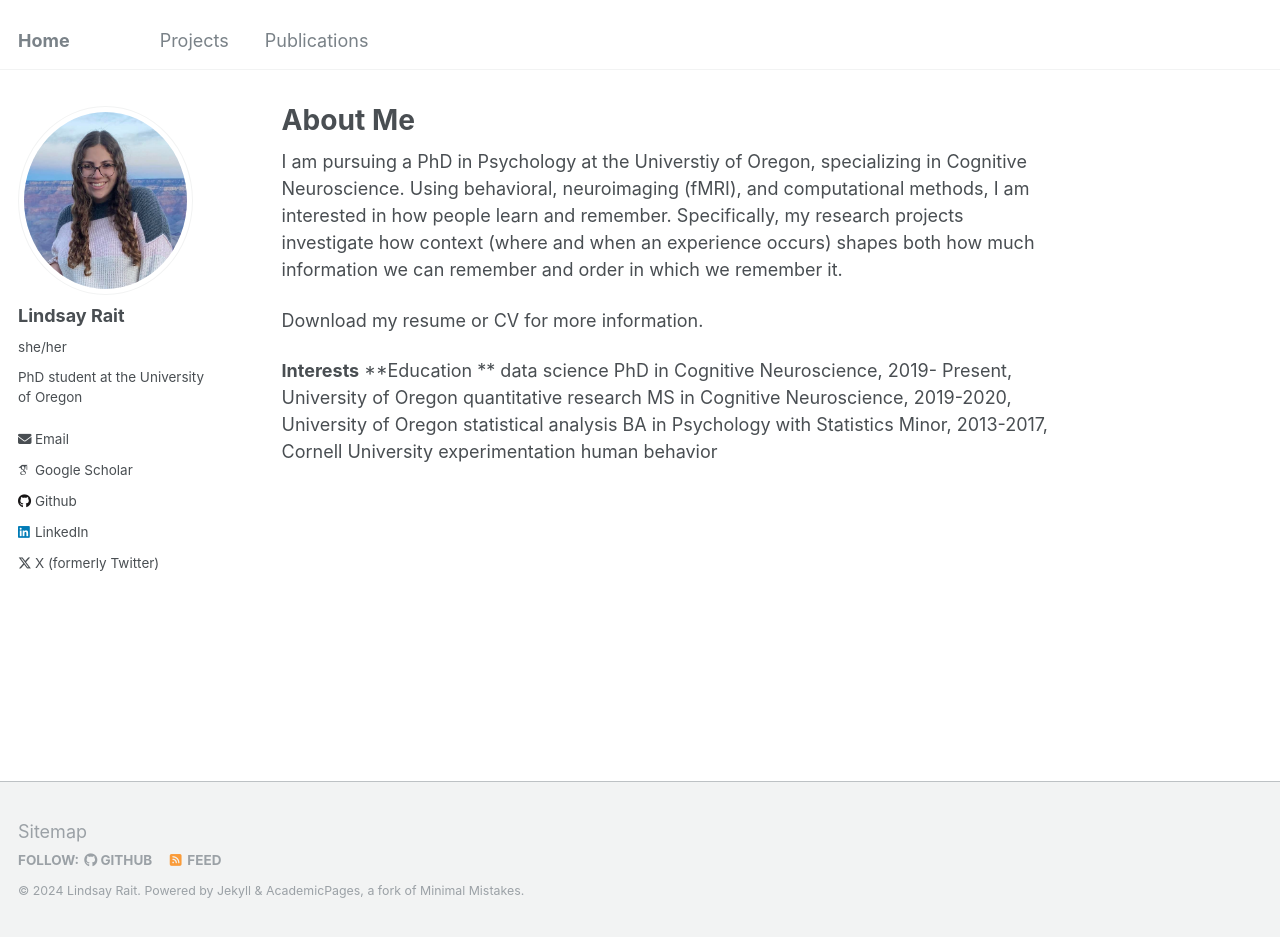
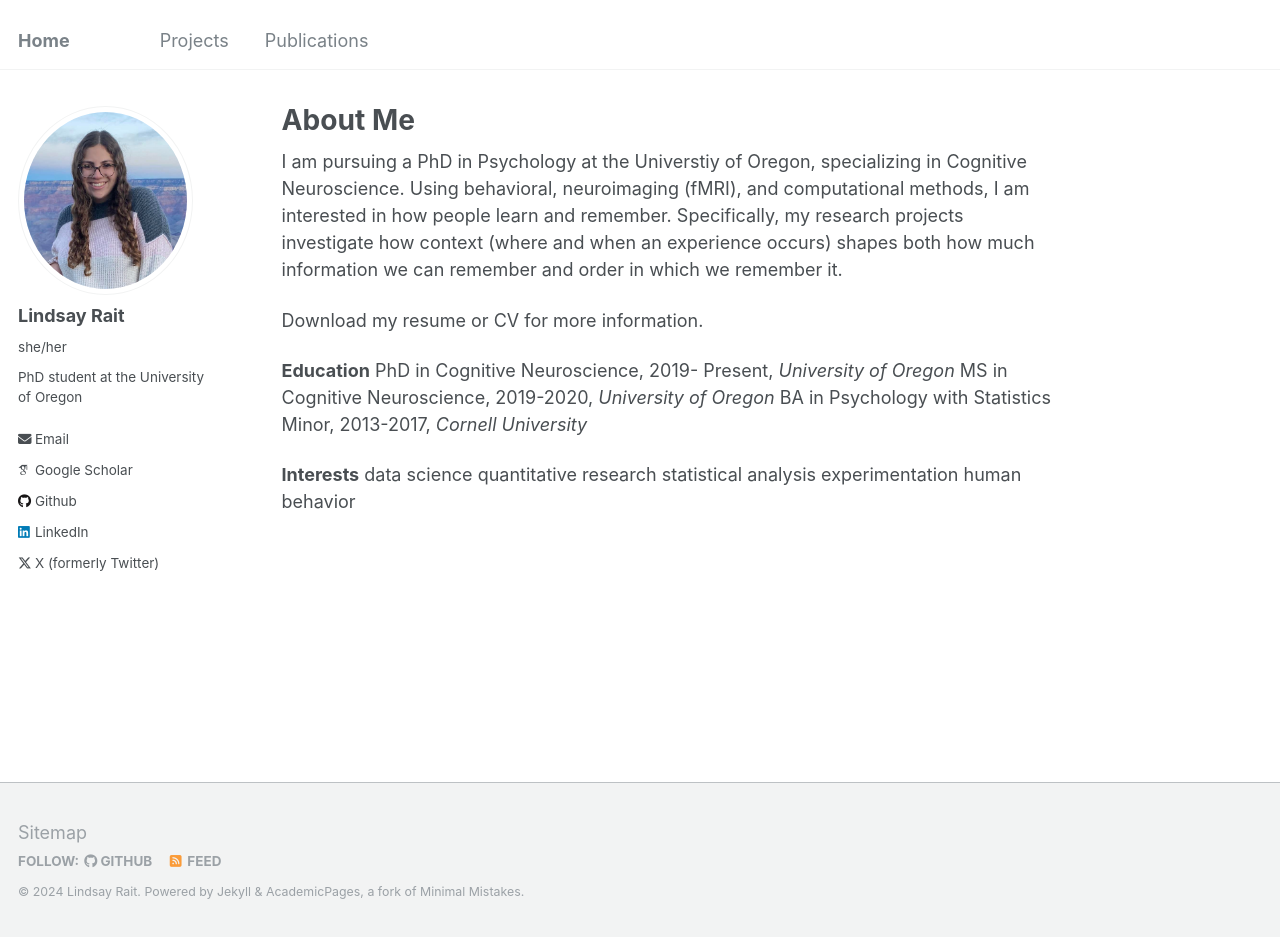
Before and after one commit to lindsay-rait/lindsay-rait.github.io, a Jekyll site: the page built from _pages/about.md, in a window 1280 px wide and 937 px high. Built offline with Jekyll 4.4.1, drawn with Linux system fonts in a browser that asks for light colours; some web fonts are replaced.

```diff
--- a/_pages/about.md
+++ b/_pages/about.md
@@ -11,9 +11,14 @@ I am pursuing a PhD in Psychology at the Universtiy of Oregon, specializing in C
 
 Download my resume or CV for more information.
 
-**Interests**                                                   **Education **
-data science                                                    PhD in Cognitive Neuroscience, 2019- Present, University of Oregon
-quantitative research                                           MS in Cognitive Neuroscience, 2019-2020, University of Oregon
-statistical analysis                                            BA in Psychology with Statistics Minor, 2013-2017, Cornell University
+ **Education**
+PhD in Cognitive Neuroscience, 2019- Present, _University of Oregon_
+MS in Cognitive Neuroscience, 2019-2020, _University of Oregon_
+BA in Psychology with Statistics Minor, 2013-2017, _Cornell University_
+
+**Interests**
+data science
+quantitative research
+statistical analysis
 experimentation
 human behavior
```
